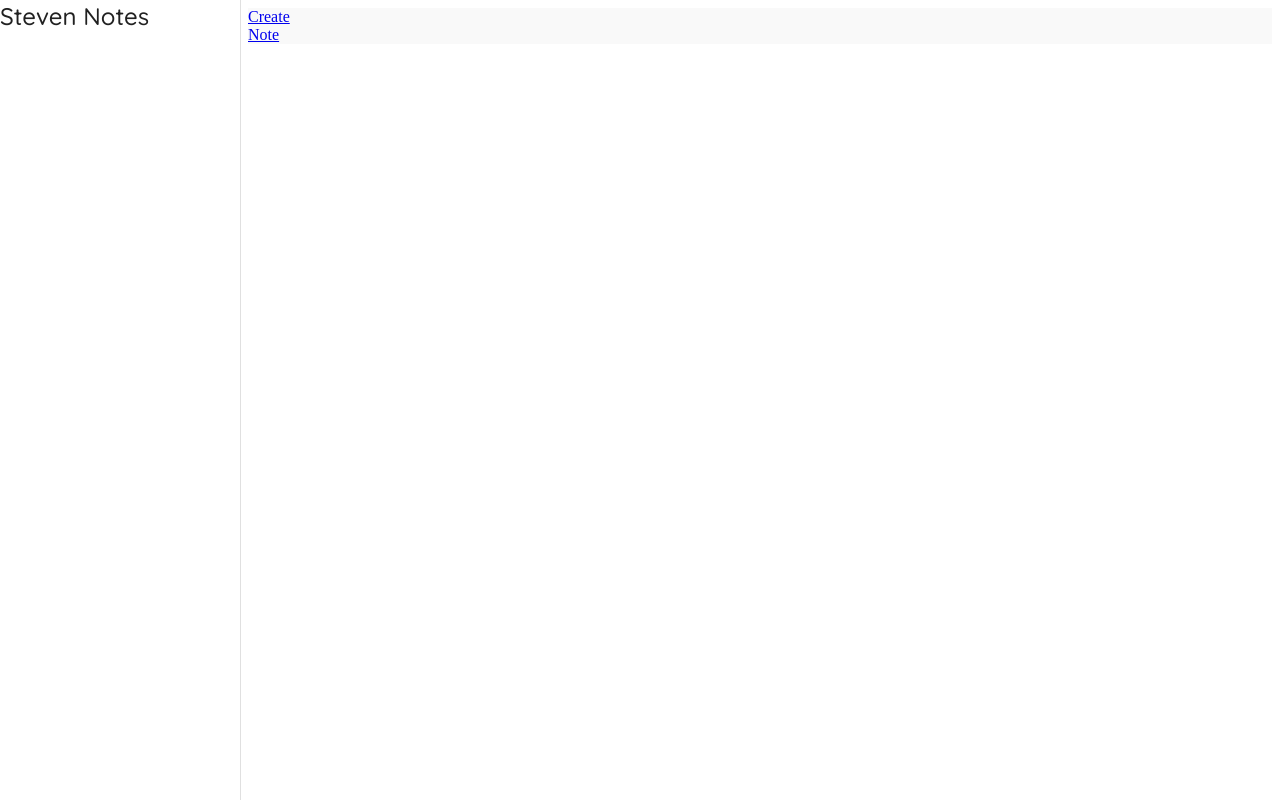
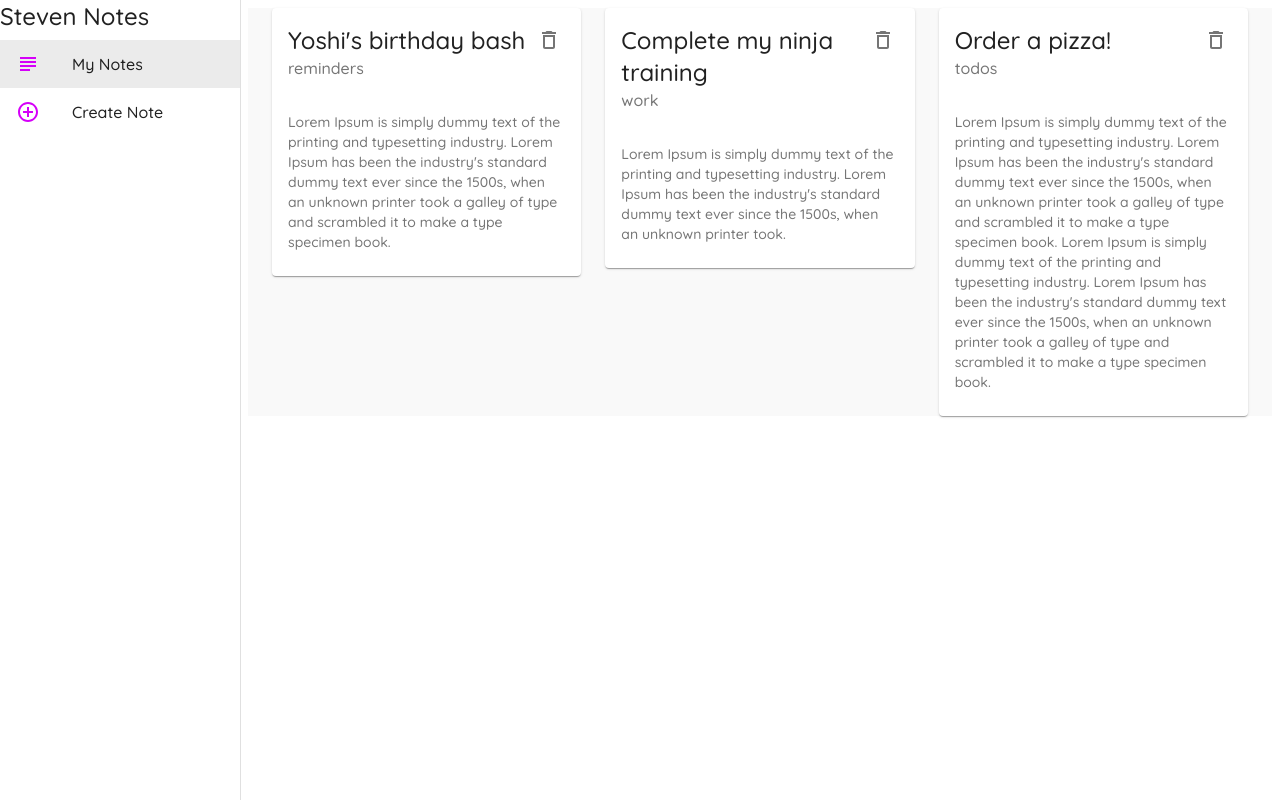
Before and after one commit to pluto123/material_ui_tutorial, a React (Create React App) app: page / in a window 1280 px wide. Built offline with nearby package versions, Linux system fonts and the light colour scheme; data requests are answered from the project's data file.

Commit message:
List and Link

```diff
--- a/src/components/Layout/index.jsx
+++ b/src/components/Layout/index.jsx
@@ -4,6 +4,11 @@ import { withStyles } from "@material-ui/core/styles"
 import { Route, Switch, Link } from 'react-router-dom'
 import Create from '../../pages/Create'
 import Note from '../../pages/Note'
+import List from '@material-ui/core/List'
+import ListItem from '@material-ui/core/ListItem'
+import ListItemIcon from '@material-ui/core/ListItemIcon'
+import ListItemText from '@material-ui/core/ListItemText'
+import { AddCircleOutlineOutlined, SubjectOutlined } from '@material-ui/icons'
 
 const drawerWith = 240
 
@@ -23,11 +28,33 @@ const useStyles = () => ({
     }
 })
 
+const menuItems = [
+    {
+        text: 'My Notes',
+        icon: <SubjectOutlined color="secondary" />,
+        path: '/'
+    },
+    {
+        text: 'Create Note',
+        icon: <AddCircleOutlineOutlined color="secondary" />,
+        path: '/create'
+    }
+]
+
 class Layout extends Component {
+    state = {
+        path: '/'
+    }
+
+    handleListItemClick = (path) => {
+        this.setState({path})
+    };
+
     render() {
         const { classes } = this.props
         return (
             <div className={classes.root}>
+                {console.log(window.location.pathname)}
                 {/* app bar */}
                 {/* side drawer */}
                 <Drawer
@@ -41,13 +68,29 @@ class Layout extends Component {
                             Steven Notes
                         </Typography>
                     </div>
+
+                    {/* list / links */}
+                    <List>
+                        {menuItems.map(item => (
+                            <ListItem
+                                key={item.text}
+                                button
+                                component={Link}
+                                to={item.path}
+                                selected={this.state.path === item.path}
+                                onClick={(event) => this.handleListItemClick(item.path)}
+                            >
+                                <ListItemIcon>{item.icon}</ListItemIcon>
+                                <ListItemText primary={item.text} />
+                            </ListItem>
+                        ))}
+                    </List>
+
                 </Drawer>
                 <div className={classes.page}>
-                    <Link to='/create'>Create</Link><br />
-                    <Link to='/note'>Note</Link>
                     <Switch>
                         <Route path='/create' component={Create} />
-                        <Route path='/note' component={Note} />
+                        <Route path='/' component={Note} />
                     </Switch>
                 </div>
             </div>
```
